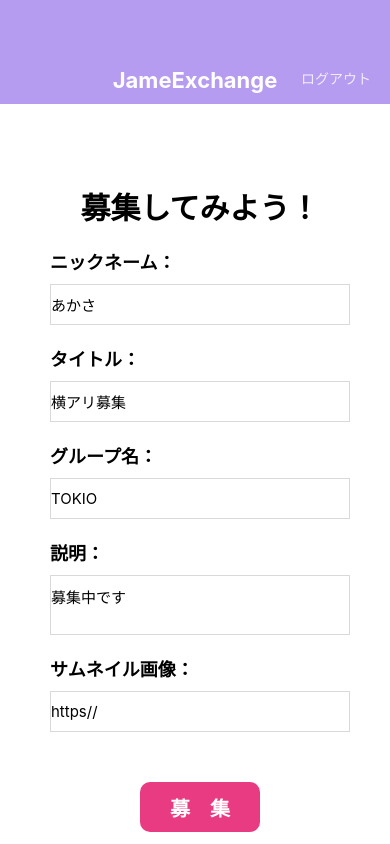
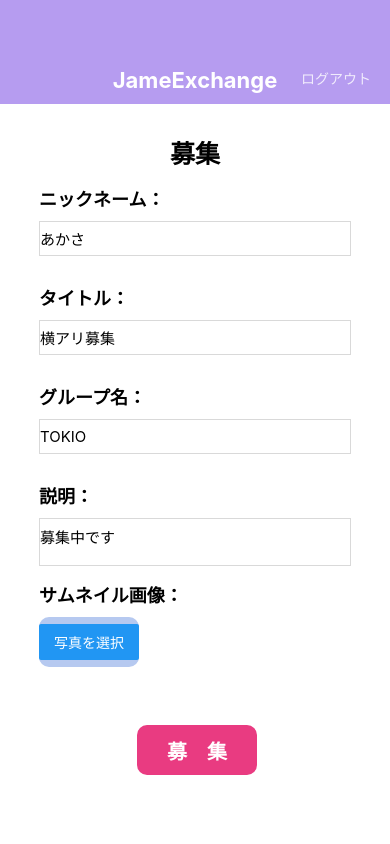
Before and after one commit to shinshin0773/JameExchange-Native, a React Native app: screen / in a window 390 px wide. Built offline with nearby package versions, Linux system fonts and the light colour scheme.

Commit message:
Create PostEdit ImagePicer my

```diff
--- a/package.json
+++ b/package.json
@@ -10,11 +10,13 @@
   "dependencies": {
     "@expo/vector-icons": "^10.2.1",
     "expo": "~42.0.1",
+    "expo-image-picker": "~10.2.2",
     "expo-status-bar": "~1.0.4",
     "prop-types": "^15.7.2",
     "react": "16.13.1",
     "react-dom": "16.13.1",
     "react-native": "https://github.com/expo/react-native/archive/sdk-42.0.0.tar.gz",
+    "react-native-responsive-screen": "^1.4.2",
     "react-native-web": "~0.13.12"
   },
   "devDependencies": {
--- /dev/null
+++ b/src/components/ImagePicker.jsx
@@ -0,0 +1,56 @@
+import React, { useState, useEffect } from 'react';
+import { Button, Image, View, Platform, StyleSheet } from 'react-native';
+import * as ImagePicker from 'expo-image-picker';
+
+export default function ImagePickerExample() {
+  const [image, setImage] = useState(null);
+
+  useEffect(() => {
+    (async () => {
+      if (Platform.OS !== 'web') {
+        const { status } = await ImagePicker.requestMediaLibraryPermissionsAsync();
+        if (status !== 'granted') {
+          alert('Sorry, we need camera roll permissions to make this work!');
+        }
+      }
+    })();
+  }, []);
+
+  const pickImage = async () => {
+    let result = await ImagePicker.launchImageLibraryAsync({
+      mediaTypes: ImagePicker.MediaTypeOptions.All,
+      allowsEditing: true,
+      aspect: [4, 3],
+      quality: 1,
+    });
+
+    console.log(result);
+
+    if (!result.cancelled) {
+      setImage(result.uri);
+    }
+  };
+
+  return (
+    <View style={styles.imageWrap}>
+      <View style={styles.imageButton}>
+          <Button title="写真を選択" onPress={pickImage}></Button>
+      </View>
+      {image && <Image source={{ uri: image }} style={{ width: 80, height: 80 }} />}
+    </View>
+  );
+}
+
+const styles = StyleSheet.create({
+    imageWrap: {
+        flexDirection: 'row',
+    },
+    imageButton: {
+        width: 100,
+        height: 50,
+        borderRadius: 10,
+        backgroundColor: '#b6c9f0',
+        justifyContent: 'center',
+        marginRight: 15,
+    }
+})
--- /dev/null
+++ b/src/components/mainButton.jsx
@@ -0,0 +1,33 @@
+import React from 'react';
+import {
+  View , StyleSheet, Text
+} from 'react-native';
+//レスポンシブデザインに対応するライブラリ↓
+import {widthPercentageToDP as wp, heightPercentageToDP as hp} from 'react-native-responsive-screen';
+
+
+export default function MainButton() {
+  return (
+    <View style={styles.postButton}>
+      <Text style={styles.postButtonText}>募　集</Text>
+    </View>
+  );
+}
+
+const styles = StyleSheet.create({
+  postButton: {
+    width: 120,
+    height: 50,
+    backgroundColor: '#E93B81',
+    alignItems: 'center',
+    justifyContent: 'center',
+    borderRadius: 10,
+    marginTop: 60,
+    marginHorizontal: wp('25%'),
+  },
+  postButtonText: {
+    color: 'white',
+    fontSize: 20,
+    fontWeight: 'bold',
+  }
+})
--- a/src/screens/PostEditScreen.jsx
+++ b/src/screens/PostEditScreen.jsx
@@ -1,17 +1,23 @@
 import React from 'react';
 import {
-  View ,  StyleSheet, TextInput, Text
+  View ,  StyleSheet, TextInput, Text, ScrollView,
 } from 'react-native';
+//レスポンシブデザインに対応するライブラリ↓
+import {widthPercentageToDP as wp, heightPercentageToDP as hp} from 'react-native-responsive-screen';
 
 import AppBar from '../components/AppBar';
-import CircleButton from '../components/CircleButton';
+// import CircleButton from '../components/CircleButton';
+import ImagePickerExample from '../components/ImagePicker';
+import MainButton from '../components/mainButton';
 
 export default function PostEditScreen() {
+
   return (
     <View style={styles.container}>
       <AppBar />
-      <View style={styles.inputWrap}>
-        <Text style={styles.inputStartTitle}>募集してみよう！</Text>
+        <ScrollView style={styles.inputWrap}>
+          <View style={styles.inputView}>
+            <Text style={styles.inputStartTitle}>募集</Text>
             <View style={styles.inputTitleWrap}>
               <Text style={styles.inputTitle}>ニックネーム：</Text>
               <TextInput style={styles.inputText} value="あかさ" />
@@ -30,13 +36,12 @@ export default function PostEditScreen() {
             </View>
             <View style={styles.inputTitleWrap}>
               <Text style={styles.inputTitle}>サムネイル画像：</Text>
-          <TextInput style={styles.inputText} value="https//" />
+              <ImagePickerExample />
             </View>
 
-        <View style={styles.postButton}>
-          <Text style={styles.postButtonText}>募　集</Text>
+            <MainButton />
           </View>
-      </View>
+        </ScrollView>
     </View>
   );
 }
@@ -44,19 +49,26 @@ export default function PostEditScreen() {
 const styles = StyleSheet.create({
   container: {
     flex: 1,
+    alignItems: 'center',
   },
   inputWrap: {
-    width: 300,
-    marginVertical: 80,
-    marginHorizontal: 50,
+    width: '100%',  // デバイスの横幅の80%
+  },
+  inputView: {
+    width: '80%',
+    justifyContent: 'center',
+    marginVertical: 30,
+    marginLeft: 'auto',
+    marginRight: 'auto',
   },
   inputStartTitle: {
-    fontSize: 30,
+    fontSize: 25,
     fontWeight: 'bold',
     textAlign: 'center',
   },
   inputTitleWrap: {
-    marginTop: 20,
+    marginTop: 15,
+    height: hp('10%')
   },
   inputTitle: {
     fontSize: 18,
@@ -64,24 +76,9 @@ const styles = StyleSheet.create({
     marginBottom: 10,
   },
   inputText: {
-    paddingVertical: 10,
+    paddingVertical: 7,
     fontSize: 15,
     borderWidth: 1,
     borderColor: 'rgba(0, 0, 0, 0.15)',
   },
-  postButton: {
-    width: 120,
-    height: 50,
-    backgroundColor: '#E93B81',
-    alignItems: 'center',
-    justifyContent: 'center',
-    borderRadius: 10,
-    marginTop: 50,
-    marginHorizontal: 90,
-  },
-  postButtonText: {
-    color: 'white',
-    fontSize: 20,
-    fontWeight: 'bold',
-  }
 })
```
Also changed, not shown: 1 other file (tests, documents, lock files or other folders). Lines whose indentation alone changed are shown as unchanged.
